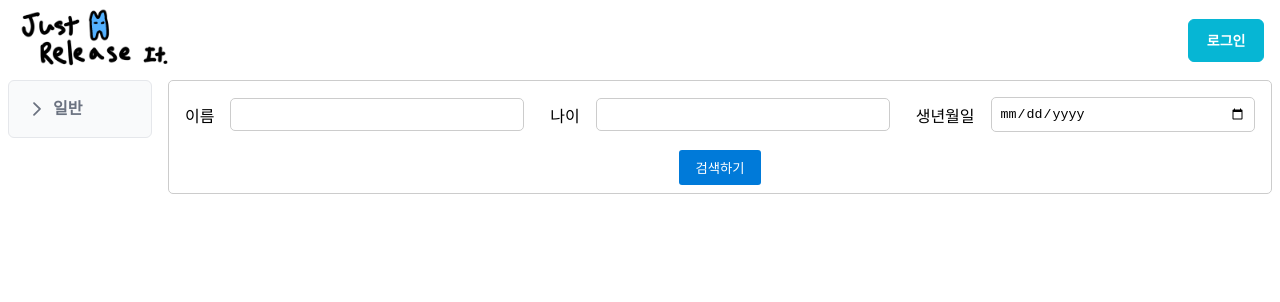
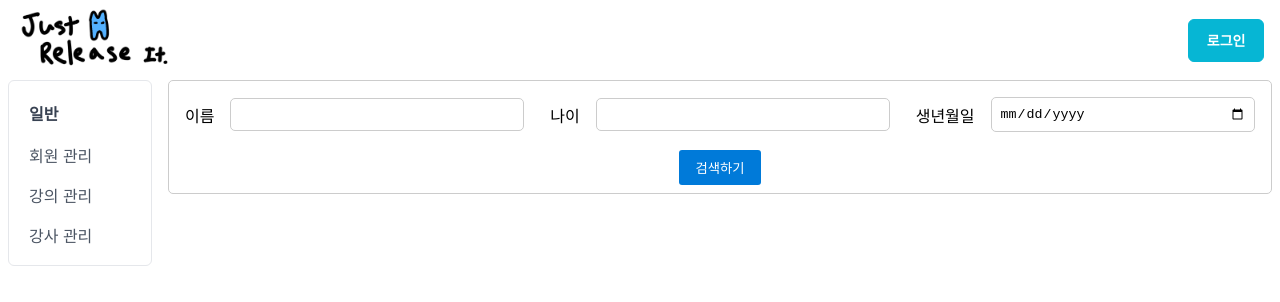
Before and after one commit to bekurin/bekurin.github.io, a React (Create React App) app: page /users in a window 1280 px wide. Shown: the top 302 px of the page. Built offline with nearby package versions, Linux system fonts and the light colour scheme; a web font is replaced by a local one.

Commit message:
feat: 메뉴 2차 완성

```diff
--- a/src/component/Menu/Menu.module.css
+++ b/src/component/Menu/Menu.module.css
@@ -1,3 +1,4 @@
-.font {
+.container {
   font-size: 16px;
+  width: 100%;
 }
--- a/src/component/Menu/index.tsx
+++ b/src/component/Menu/index.tsx
@@ -1,5 +1,5 @@
 import { GroupMenu, MenuType, RouteMenu } from "./type";
-import { PanelMenu } from "primereact/panelmenu";
+import { Menu as PrimeMenu } from "primereact/menu";
 import { MenuItem } from "primereact/menuitem";
 import MenuRouterMetaData from "../MenuRouterMetaData";
 import { useNavigate } from "react-router-dom";
@@ -25,7 +25,7 @@ const Menu = () => {
       };
     });
   }
-  return <PanelMenu className={styles.font} model={convertToPrimeReactMenuItems(MenuRouterMetaData)} />;
+  return <PrimeMenu className={styles.container} model={convertToPrimeReactMenuItems(MenuRouterMetaData)} />;
 };
 
 export default Menu;
```
